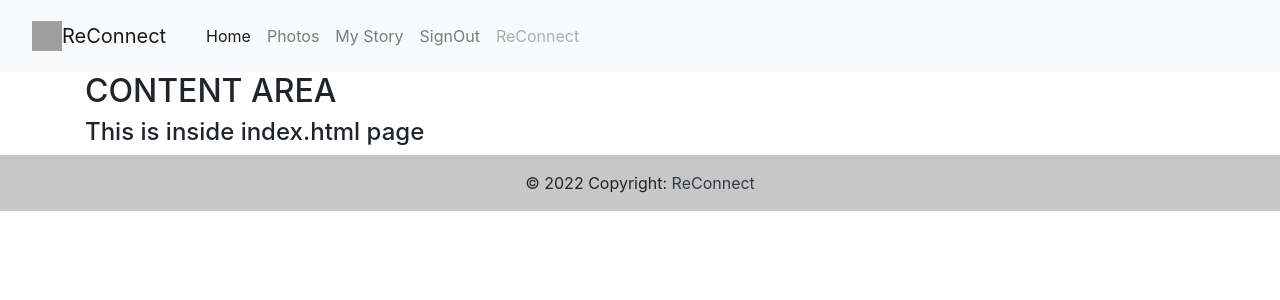
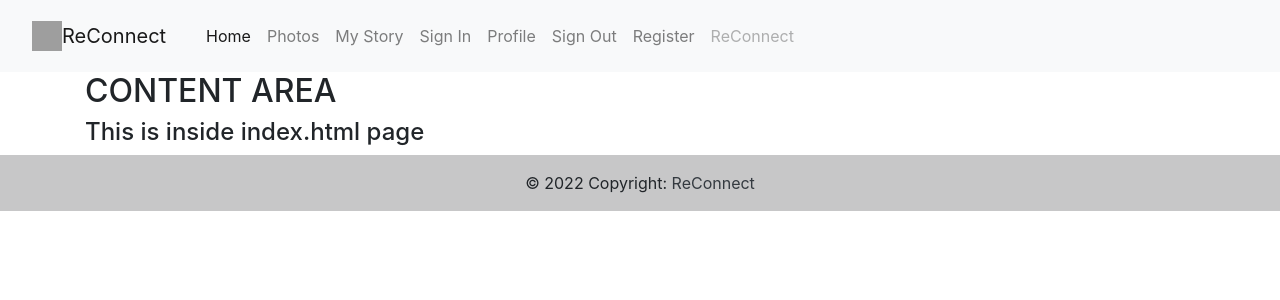
Before and after one commit to CI-Team3/team3, a Flask app: page / in a window 1280 px wide. Shown: the top 300 px of the page. Run offline with Flask 2, Linux system fonts and the light colour scheme; some libraries are stand-ins or nearby versions; grey boxes are pictures that could not be loaded.

Commit message:
Update base.html
Updated menu links for each app

```diff
--- a/templates/base.html
+++ b/templates/base.html
@@ -71,13 +71,17 @@
         <span class="navbar-toggler-icon"></span>
       </button>
       <div class="collapse navbar-collapse" id="navbarNavAltMarkup">
-        <div class="navbar-nav">
+               <div class="navbar-nav">
+          <!-- The (current) should be updated for the right page -->
           <a class="nav-item nav-link active" href="#"
-            >Home <span class="sr-only">(current)</span></a
-          >
+            >Home <span class="sr-only">(current)</span></a>
           <a class="nav-item nav-link" href="#">Photos</a>
           <a class="nav-item nav-link" href="#">My Story</a>
-          <a class="nav-item nav-link" href="#">SignOut</a>
+          <a class="nav-item nav-link" href="/login">Sign In</a>
+          <a class="nav-item nav-link" href="/profile/">Profile</a>
+          <!-- I don't know how to update the menu options if user is logged in or not -->
+          <a class="nav-item nav-link" href="/logout">Sign Out</a>
+           <a class="nav-item nav-link" href="/register">Register</a>
           <a class="nav-item nav-link disabled" href="#">ReConnect</a>
         </div>
       </div>
```
